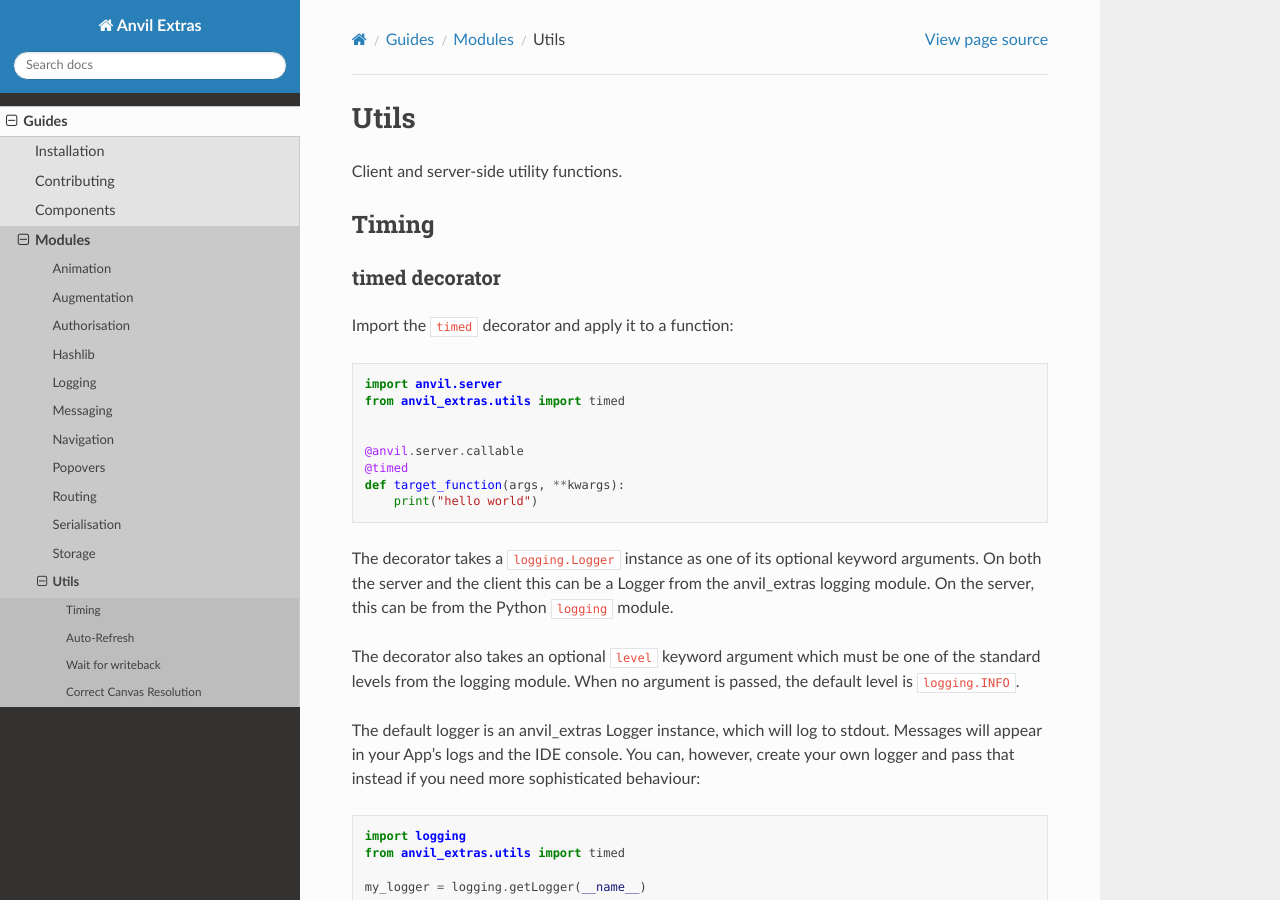
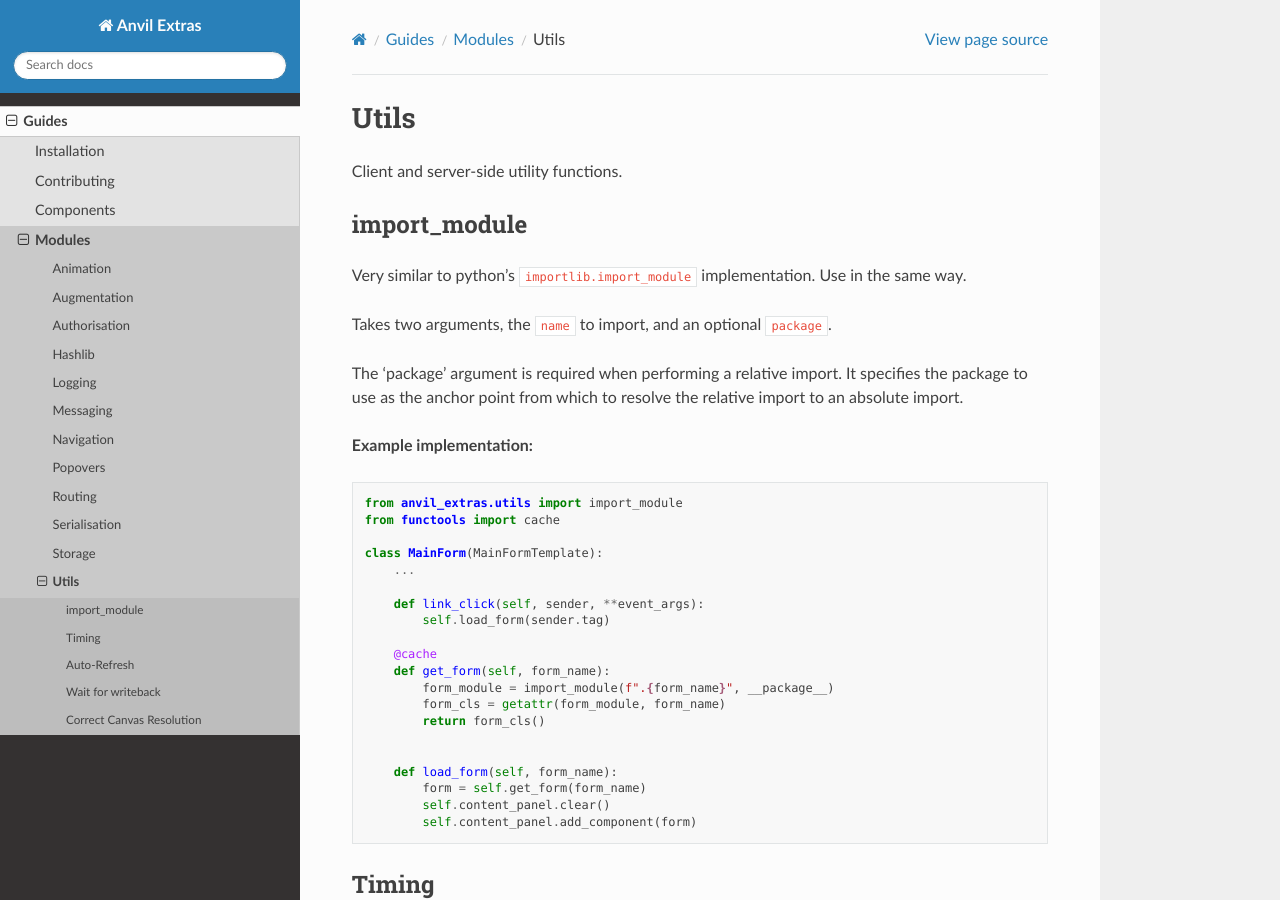
Before and after one commit to anvilistas/anvil-extras, a Sphinx documentation site: the page built from docs/guides/modules/utils.rst, in a window 1280 px wide and 900 px high. Built offline with Sphinx 7.4.7 and the Read the Docs theme 2.0.0, drawn with Linux system fonts in a browser that asks for light colours.

Commit message:
Revert "Revert addition of utils.import_lib"
This reverts commit 7b7791078ef769416062ee31f976a979a87b355e.

```diff
--- a/docs/guides/modules/utils.rst
+++ b/docs/guides/modules/utils.rst
@@ -3,6 +3,45 @@
 Client and server-side utility functions.
 
 
+
+
+import_module
+-------------
+
+Very similar to python's ``importlib.import_module`` implementation.
+Use in the same way.
+
+Takes two arguments, the ``name`` to import, and an optional ``package``.
+
+The 'package' argument is required when performing a relative import. It
+specifies the package to use as the anchor point from which to resolve the
+relative import to an absolute import.
+
+
+**Example implementation:**
+
+.. code-block:: python
+
+    from anvil_extras.utils import import_module
+    from functools import cache
+
+    class MainForm(MainFormTemplate):
+        ...
+
+        def link_click(self, sender, **event_args):
+            self.load_form(sender.tag)
+
+        @cache
+        def get_form(self, form_name):
+            form_module = import_module(f".{form_name}", __package__)
+            form_cls = getattr(form_module, form_name)
+            return form_cls()
+
+
+        def load_form(self, form_name):
+            form = self.get_form(form_name)
+            self.content_panel.clear()
+            self.content_panel.add_component(form)
 
 
 Timing
```
Also changed, not shown: CHANGELOG.md (+2 -0 lines), 1 other file.
